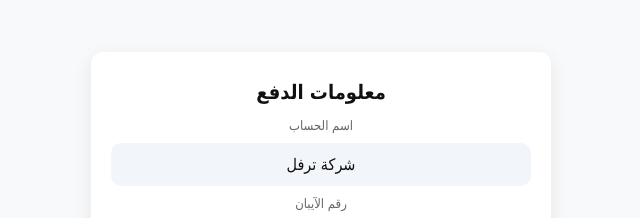
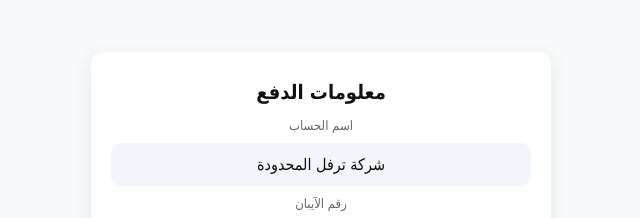
Before and after one commit to reemalharthe111-del/TRAVEL, a plain HTML site: page index.html in a window 1280 px wide. Shown: the top 218 px of the page, 319-959 px from the left. Drawn offline with Linux system fonts and the light colour scheme.

Commit message:
Update index.html

```diff
--- a/index.html
+++ b/index.html
@@ -19,7 +19,7 @@
   <div class="card">
     <h1>معلومات الدفع</h1>
     <div class="small">اسم الحساب</div>
-    <div class="field" id="name">شركة ترفل</div>
+    <div class="field" id="name">شركة ترفل المحدودة </div>
     <div class="small">رقم الآيبان</div>
     <div class="field" id="iban">SA4780000597608010433406</div>
     <div class="small">رقم الحساب</div>
```
